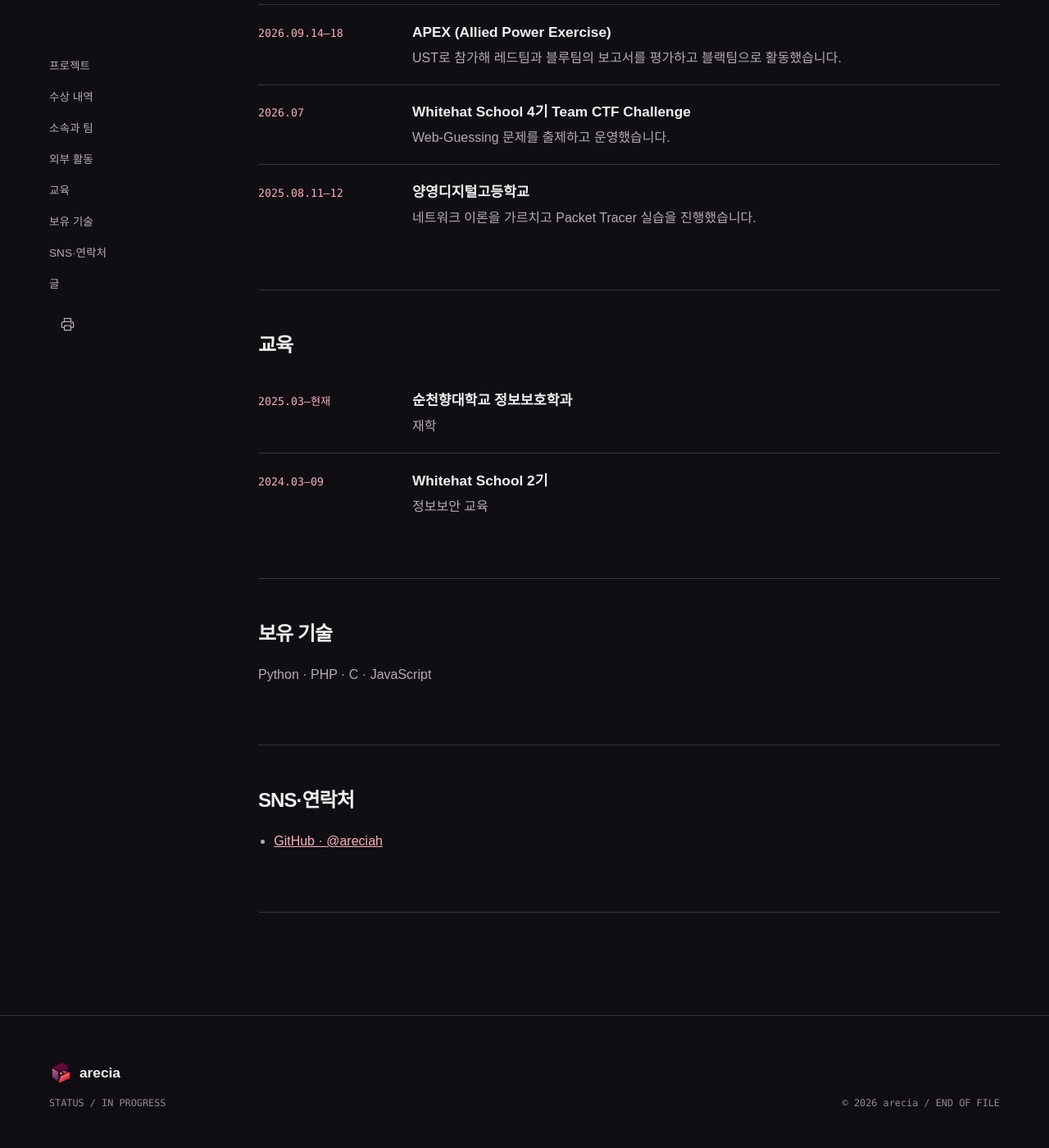
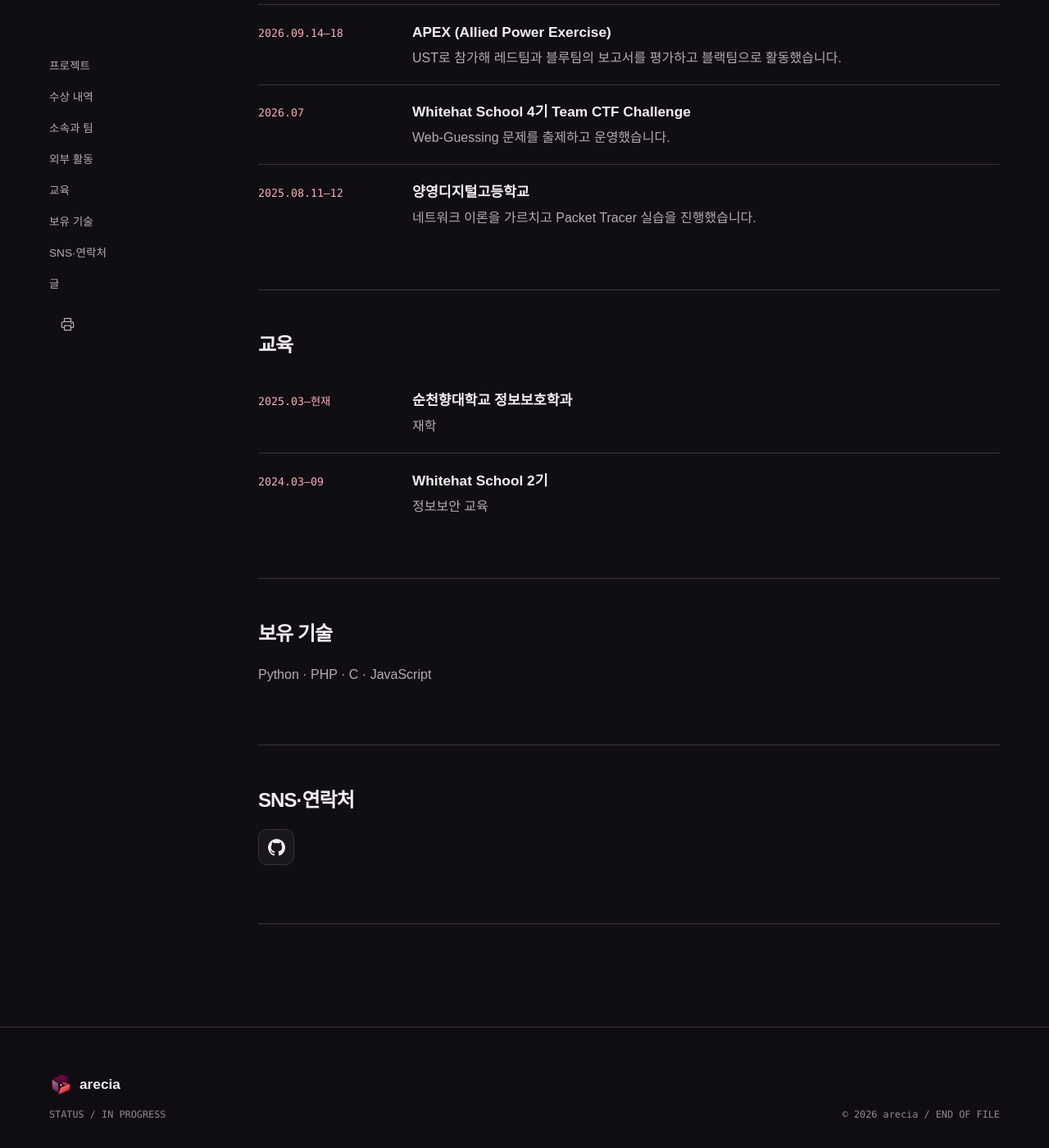
Before and after one commit to areciah/areciah.github.io, a Jekyll site: the page built from cv/index.html, in a window 1280 px wide and 1400 px high, scrolled down 2399 px. Shown: the whole window at 82% size. Built offline with Jekyll 4.4.1, drawn with Linux system fonts in a browser that asks for light colours.

Commit message:
Show recognizable icons for profile contact links

```diff
--- /dev/null
+++ b/_includes/contact-symbols.html
@@ -0,0 +1,14 @@
+<svg xmlns="http://www.w3.org/2000/svg" width="0" height="0" aria-hidden="true" style="position:absolute">
+  <symbol id="contact-github" viewBox="0 0 16 16">
+    <path fill="currentColor" d="M8 0a8 8 0 0 0-2.53 15.59c.4.07.55-.17.55-.38v-1.49c-2.23.48-2.7-.95-2.7-.95-.36-.92-.89-1.16-.89-1.16-.73-.5.06-.49.06-.49.8.06 1.22.82 1.22.82.72 1.22 1.87.87 2.33.66.07-.52.28-.87.51-1.07-1.78-.2-3.65-.89-3.65-3.96 0-.88.31-1.59.82-2.15-.08-.2-.36-1.02.08-2.12 0 0 .67-.22 2.2.82a7.6 7.6 0 0 1 4 0c1.53-1.04 2.2-.82 2.2-.82.44 1.1.16 1.92.08 2.12.51.56.82 1.27.82 2.15 0 3.08-1.88 3.75-3.67 3.95.29.25.54.74.54 1.49v2.2c0 .21.15.46.55.38A8 8 0 0 0 8 0Z"/>
+  </symbol>
+  <symbol id="contact-linkedin" viewBox="0 0 24 24">
+    <path fill="currentColor" d="M3 8h4v13H3zm2-6a2.3 2.3 0 1 0 0 4.6A2.3 2.3 0 0 0 5 2zm5 6h4v1.8C15 8.5 16.2 8 17.6 8 21 8 22 10.1 22 13.8V21h-4v-7c0-1.8-.5-2.8-1.9-2.8-1.5 0-2.1 1.1-2.1 2.8v7h-4z"/>
+  </symbol>
+  <symbol id="contact-instagram" viewBox="0 0 24 24">
+    <g fill="none" stroke="currentColor" stroke-width="2"><rect x="3" y="3" width="18" height="18" rx="5"/><circle cx="12" cy="12" r="4"/></g><circle fill="currentColor" cx="17.5" cy="6.5" r="1.2"/>
+  </symbol>
+  <symbol id="contact-x" viewBox="0 0 24 24"><path fill="currentColor" d="M3 3h5.6l4.6 6.2L18.7 3H21l-6.7 7.7L21.5 21h-5.6l-5-6.9L4.8 21H2.5l7.3-8.4L3 3zm3.1 1.6L16.8 19.4h1.7L7.8 4.6z"/></symbol>
+  <symbol id="contact-mail" viewBox="0 0 24 24"><g fill="none" stroke="currentColor" stroke-width="1.7"><rect x="2.5" y="5" width="19" height="14" rx="2"/><path d="m3 6 9 7 9-7"/></g></symbol>
+  <symbol id="contact-link" viewBox="0 0 24 24"><path fill="none" stroke="currentColor" stroke-width="2" stroke-linecap="round" d="m9 15 6-6m-5 0 2-2 2-2a4 4 0 0 1 6 6l-4 4m-2 0-4 4a4 4 0 0 1-6-6l4-4"/></symbol>
+</svg>
--- a/assets/site.js
+++ b/assets/site.js
@@ -34,6 +34,29 @@
     motionPreference.addEventListener('change', () => motionPreference.matches ? stop() : start());
   }
 
+  const contactIcons = {
+    'github.com': 'github',
+    'linkedin.com': 'linkedin',
+    'instagram.com': 'instagram',
+    'x.com': 'x',
+    'twitter.com': 'x'
+  };
+  for (const link of document.querySelectorAll('.cv-contacts a[href]')) {
+    const label = link.textContent.trim() || link.href;
+    const host = link.hostname.toLowerCase().replace(/^www\./, '');
+    const service = link.protocol === 'mailto:' ? 'mail' : contactIcons[host];
+    const svg = document.createElementNS('http://www.w3.org/2000/svg', 'svg');
+    const use = document.createElementNS(svg.namespaceURI, 'use');
+    use.setAttribute('href', '#contact-' + (service || 'link'));
+    svg.setAttribute('aria-hidden', 'true');
+    svg.setAttribute('viewBox', '0 0 24 24');
+    svg.append(use);
+    link.prepend(svg);
+    link.title = label;
+    link.setAttribute('aria-label', label);
+    link.classList.add(service ? 'contact-icon' : 'contact-with-label');
+  }
+
   const printButton = document.querySelector('[data-print-cv]');
   if (printButton) printButton.addEventListener('click', () => window.print());
 
--- a/assets/style.css
+++ b/assets/style.css
@@ -395,3 +395,14 @@ main { background: radial-gradient(ellipse 75% 500px at 55% 0, #512c3726, transp
 .profile-notes li + li { margin-top: .6em; }
 .profile-notes strong { color: var(--text); }
 .profile-notes a { color: var(--accent-soft); text-decoration: underline; }
+
+.cv-contacts svg { display: none; }
+@media screen {
+  .cv-contacts ul { display: flex; flex-wrap: wrap; align-items: center; gap: .6rem; padding: 0; list-style: none; }
+  .cv-contacts li + li { margin: 0; }
+  .cv-contacts a:is(.contact-icon, .contact-with-label) { display: inline-flex; align-items: center; justify-content: center; min-height: 44px; border: 1px solid var(--line); border-radius: .65rem; background: var(--surface); color: var(--text); text-decoration: none; }
+  .cv-contacts .contact-icon { width: 44px; font-size: 0; }
+  .cv-contacts .contact-with-label { gap: .45rem; padding-inline: .75rem; }
+  .cv-contacts a:hover, .cv-contacts a:focus-visible { color: var(--accent-soft); border-color: var(--accent); }
+  .cv-contacts svg { display: block; width: 21px; height: 21px; }
+}
--- a/cv/index.html
+++ b/cv/index.html
@@ -76,6 +76,9 @@ description: arecia의 보안 연구, 프로젝트와 활동 기록.
           </li>
           {% endfor %}
         </ul>
+        {% elsif section.title == 'SNS·연락처' %}
+        <div class="profile-notes cv-contacts">{{ section.body | markdownify }}</div>
+        {% include contact-symbols.html %}
         {% else %}
         <div class="profile-notes">{{ section.body | markdownify }}</div>
         {% endif %}
```
